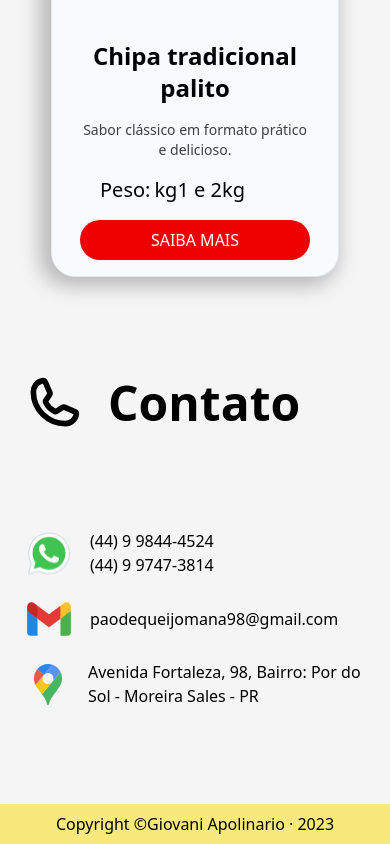
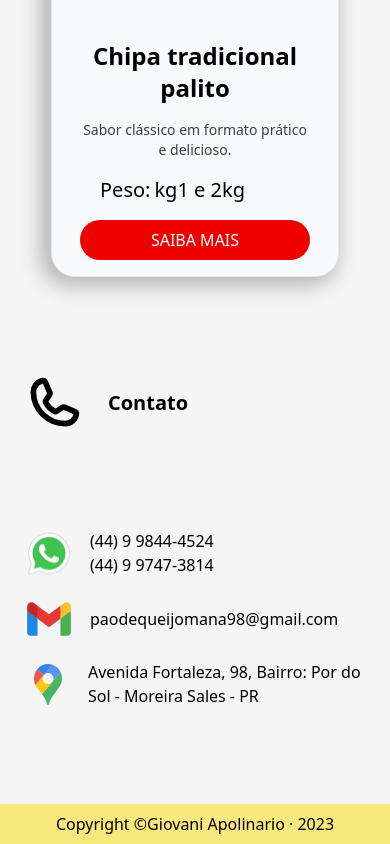
Before and after one commit to giovaniocan/cheese-bread, a Next.js app: page / in a window 390 px wide. Shown: the part 5713-6557 px from the top of the page. Built offline with nearby package versions, Linux system fonts and the light colour scheme.

Commit message:
fixed little points after the deploy

```diff
--- a/src/components/Contatc/index.tsx
+++ b/src/components/Contatc/index.tsx
@@ -6,7 +6,9 @@ export function Contatc() {
     <div id="contact" className="ml-6 md:ml-48 flex flex-col gap-24 ">
       <div className="flex  gap-6 items-center">
         <Phone size={60} weight="bold" />
-        <h1 className="text-5xl font-semibold">Contato</h1>
+        <h1 className="text-xl md:text-2xl lg:text-5xl font-semibold">
+          Contato
+        </h1>
       </div>
       <div className="mr-3 flex items-center gap-4 flex-wrap lg:justify-around">
         <div className="flex gap-4">
--- a/src/components/ListOfProducts/Card/ModalCard.tsx
+++ b/src/components/ListOfProducts/Card/ModalCard.tsx
@@ -29,7 +29,7 @@ export function ModalCard({ isOpen, onRequestClose, product }: ModalCardProps) {
       onRequestClose={onRequestClose}
       contentLabel="Modal of product card"
       overlayClassName="fixed inset-0 bg-black bg-opacity-50 flex items-center justify-center"
-      className="pt-10 pb-4 px-4 relative bg-white border-1 shadow-3xl rounded-xl w-full md:w-2/3 lg:w-1/3 lg:p-10"
+      className=" mx-10 md:mx0 pt-10 pb-4 px-4 relative bg-white border-1 shadow-3xl rounded-xl w-full md:w-2/3 lg:w-1/3 lg:p-10"
     >
       <button onClick={onRequestClose} className="absolute right-2 -mt-6">
         <X size={35} weight="bold" />
```
